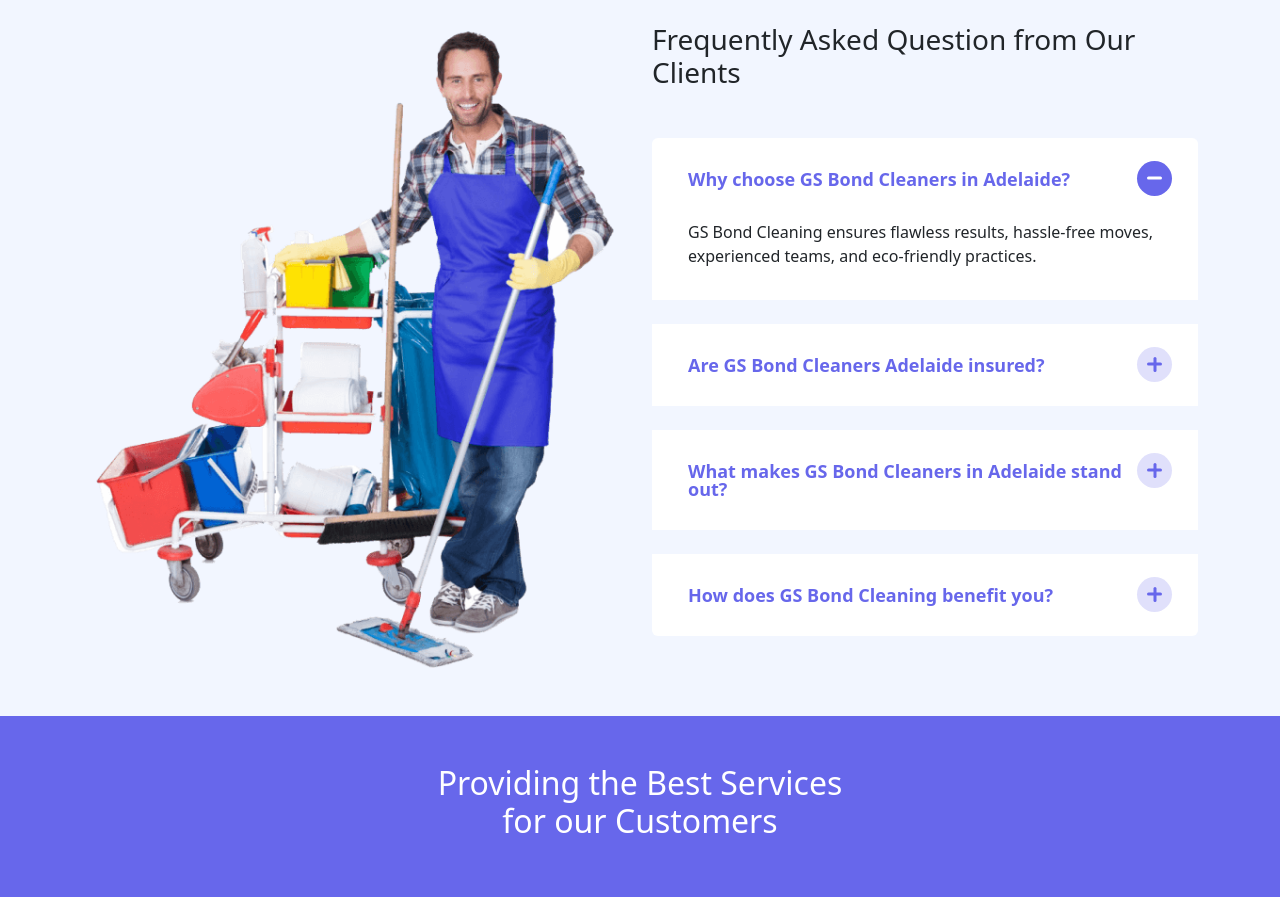
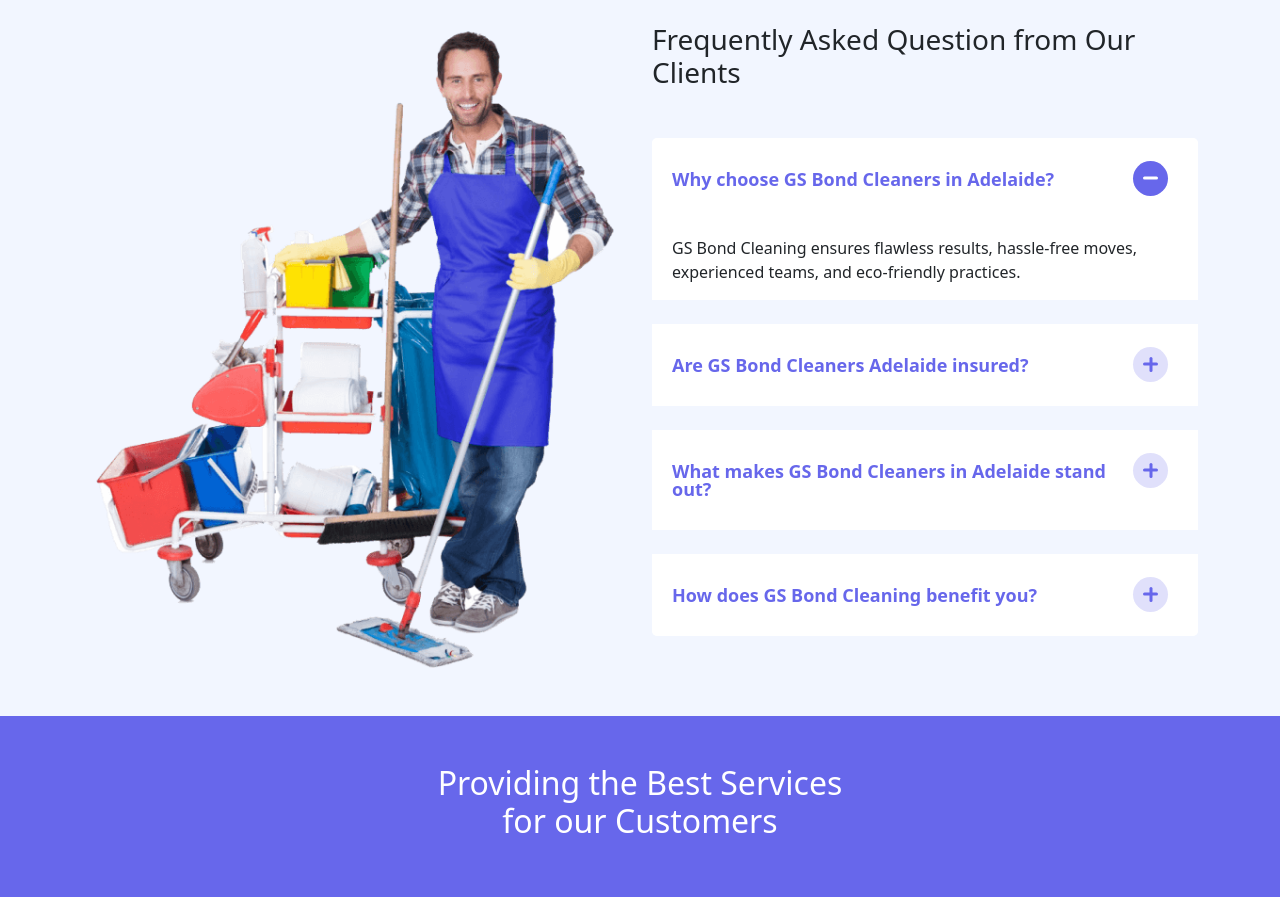
Before and after one commit to mah-esh-arjan/bond-cleaning, a React (Create React App) app: page / in a window 1280 px wide. Shown: the part 4040-4937 px from the top of the page. Built offline with nearby package versions, Linux system fonts and the light colour scheme.

Commit message:
update: faq's accordion trigger

```diff
--- a/src/views/Faq.js
+++ b/src/views/Faq.js
@@ -44,10 +44,12 @@ const Faq = ({ isVisible }) => {
               {
                 FAQ_DATA.map(item => {
                   return (
-                    <Accordion.Item eventKey={item.id} key={item.id} className='mb-4 p-3'>
-                      <Accordion.Header className='position-relative pr-3'>
-                        <strong>{item.question}</strong>
-                        <div className="accordion-icon"></div>
+                    <Accordion.Item eventKey={item.id} key={item.id} className='mb-4'>
+                      <Accordion.Header>
+                        <div className="position-relative py-3 w-100" style={{ paddingRight: '55px' }}>
+                          <strong>{item.question}</strong>
+                          <div className="accordion-icon"></div>
+                        </div>
                       </Accordion.Header>
                       <Accordion.Body>
                         {item.answer}
```
